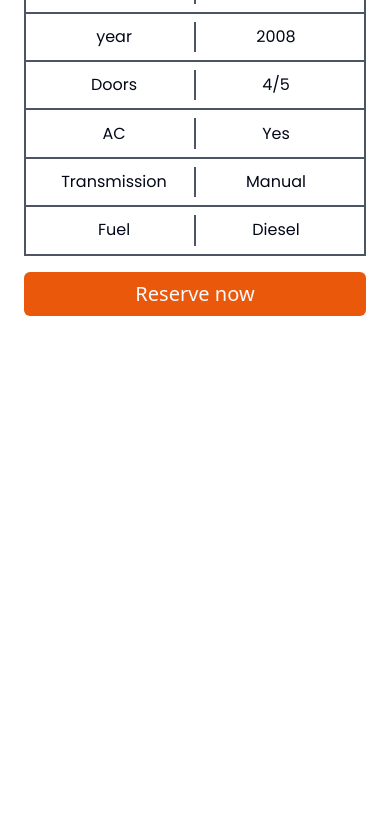
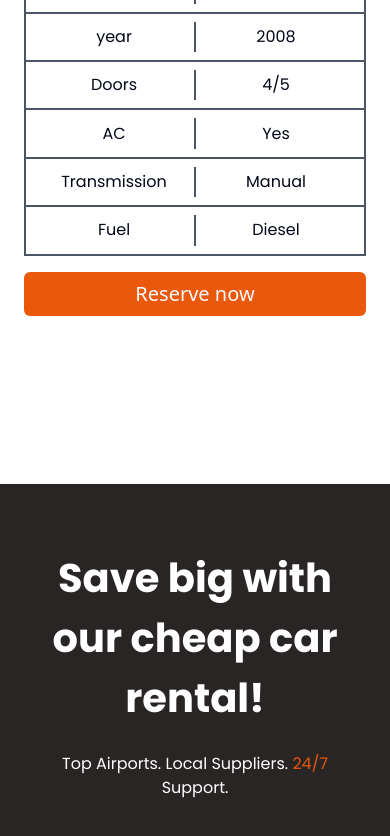
Before and after one commit to khusan2006/car-rental, a React (Vite) app: page / in a window 390 px wide. Shown: the part 4100-4936 px from the top of the page. Before the commit the page ends 4544 px from the top, so only its background shows below. Built offline with nearby package versions, Linux system fonts and the light colour scheme.

Commit message:
finished banner section responsiveness

```diff
--- a/src/components/Banner.tsx
+++ b/src/components/Banner.tsx
@@ -1,9 +1,9 @@
 
 const Banner = () => {
   return (
-    <section className="bg-stone-800 text-white py-16 mt-10 px-20 font-poppins">
-        <h2 className=" text-[3.2rem] text-center font-bold">Save big with our cheap car rental!</h2>
-        <h5 className="text-2xl font-normal text-center mt-6">Top Airports. Local Suppliers. <span className="text-orange-600"> 24/7</span> Support.</h5>
+    <section className="bg-stone-800 text-white py-16 mt-10 px-8 md:px-20 font-poppins">
+        <h2 className="text-[2.5rem] sm:text-[2.8rem] md:text-[3.2rem] text-center font-bold">Save big with our cheap car rental!</h2>
+        <h5 className="text-base sm:text-xl lg:text-2xl font-normal text-center mt-6">Top Airports. Local Suppliers. <span className="text-orange-600"> 24/7</span> Support.</h5>
     </section>
   )
 }
--- a/src/pages/Home.tsx
+++ b/src/pages/Home.tsx
@@ -22,8 +22,8 @@ const Home: FC = () => {
         <BookCar />
         <Plan />
         <Cars />
-        {/* <Banner />
-        <ChooseUS />
+        <Banner />
+        {/* <ChooseUS />
         <Testimonials />
         <Faq />
         <Download /> */}
```
